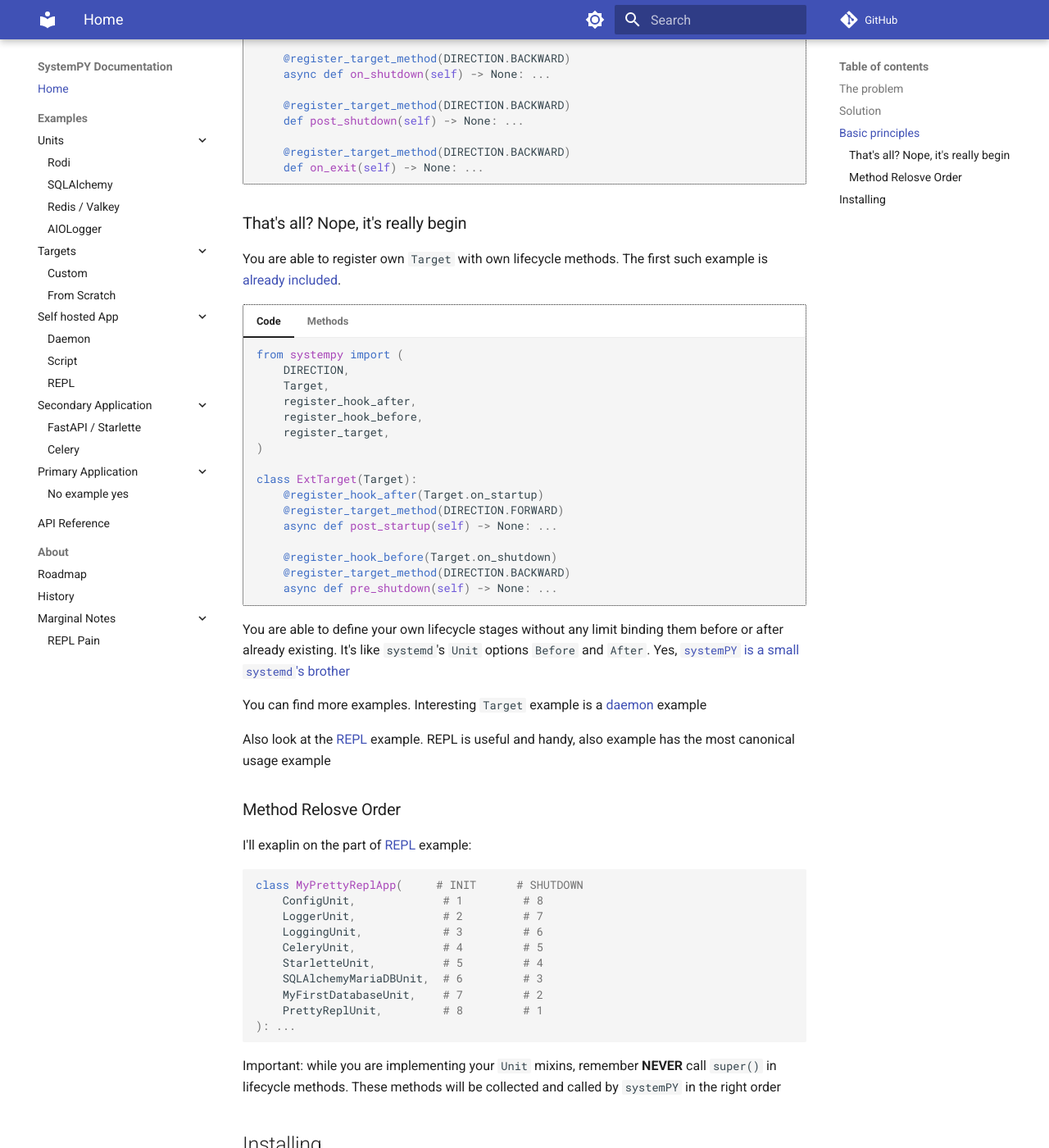
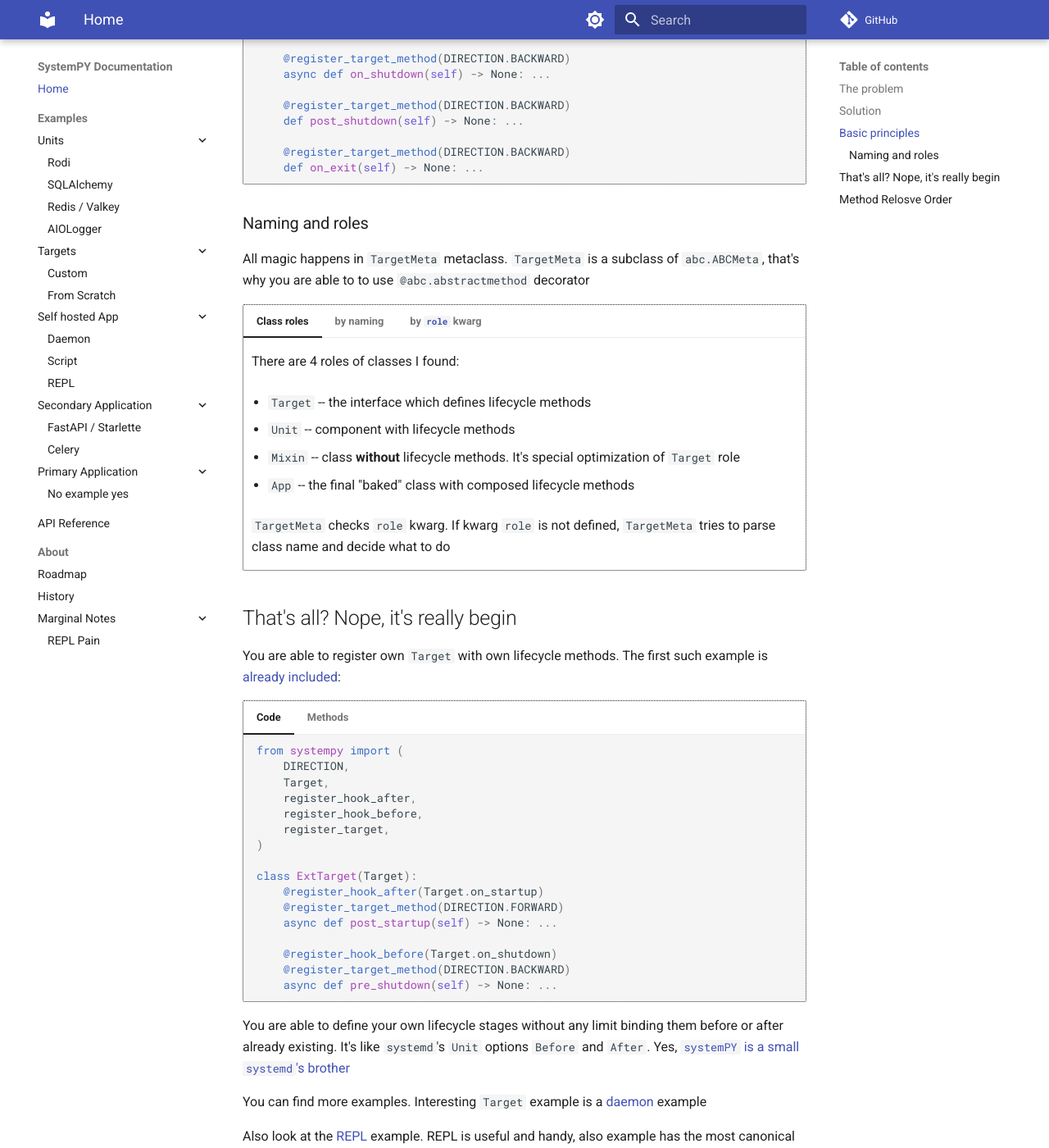
Before and after one commit to kai3341/systemPY, an MkDocs documentation site: the page built from docs/index.md, in a window 1280 px wide and 1400 px high, scrolled down 1965 px. Shown: the whole window at 82% size. Built offline with MkDocs 1.6.1 and Material for MkDocs 9.7.7, drawn with Linux system fonts in a browser that asks for light colours; comment, search, counter and statistics services are not loaded; some of the changed text lies outside the part shown.

Commit message:
Update docs

````diff
--- a/docs/index.md
+++ b/docs/index.md
@@ -151,11 +129,86 @@
     handled by `asyncio.gather` and will be executed in arbitrary order. You are
     able to use here both syncronous and asyncronous methods
 
-### That's all? Nope, it's really begin
 
-You are able to register own `Target` with own
-lifecycle methods. The first such example is
-[already included](https://github.com/kai3341/systemPY/blob/main/systempy/ext/target_ext.py).
+### Naming and roles
+
+All magic happens in `TargetMeta` metaclass. `TargetMeta` is a subclass of
+`abc.ABCMeta`, that's why you are able to to use `@abc.abstractmethod` decorator
+
+=== "Class roles"
+
+    There are 4 roles of classes I found:
+
+    * `Target` -- the interface which defines lifecycle methods
+
+    * `Unit` -- component with lifecycle methods
+
+    * `Mixin` -- class **without** lifecycle methods. It's special optimization of
+    `Target` role
+
+    * `App` -- the final "baked" class with composed lifecycle methods
+
+    `TargetMeta` checks `role` kwarg. If kwarg `role` is not defined, `TargetMeta`
+    tries to parse class name and decide what to do
+
+=== "by naming"
+
+    Here we are trying to manipulate class roles by class names. It's wery similar
+    to idea of [tailwind-css](https://tailwindcss.com/). You don't have to do any
+    extra import, just keep class naming:
+
+    * Classes with names, ends with `Target` or `TargetABC` / matches
+    `r'(\S*)Target(ABC)?$'`, will be interpreted as `Target` role
+
+    * Classes with names, ends with `Unit` or `UnitABC` / matches
+    `r'(\S*)Unit(ABC)?$'`, will be interpreted as `Unit` role
+
+    * Classes with names, ends with `Mixin` or `MixinABC` / matches
+    `r'(\S*)Mixin(ABC)?$'`, will be interpreted as `Mixin` role. Remember: the
+    `Mixin` role is a special optimisation of `Target` role and means the class
+    **does not have own lifecycle methods**
+
+    * Classes with names, ends with `App` / matches `r'(\S*)App$'`, will be
+    interpreted as `App` role
+
+    ```python
+    from systempy import Target
+
+    class MyTarget(Target): ...  # OK
+    class TargetMy(Target): ...  # ERROR
+
+    class MyMixin(Target): ...  # OK
+    class MixinMy(Target): ...  # ERROR
+    class MyMixinABC(Target): ...  # OK
+    class MixinABCMy(Target): ...  # ERROR
+
+    class MyUnit(Target): ...  # OK
+    class UnitMy(Target): ...  # ERROR
+
+    class MyApp(MyUnit): ...  # OK
+    class MyApplication(MyUnit): ...  # ERROR
+    ```
+
+=== "by `role` kwarg"
+
+    Sometimes you may prefer to pass to class explicit role. You can find such
+    examples in `systempy` code base too. When you are passing `role` kwargs,
+    `systempy` doesn't try to parse class name
+
+    ```python
+    from systempy import ROLE, Target
+
+    class MyTargetExample(Target, role=ROLE.TARGET): ... # OK
+    class MyBlahblahblah(Target, role=ROLE.MIXIN): ...  # OK
+    class MyFooDB(Target, role=ROLE.UNIT): ...  # OK
+    class MyBar(MyFooDB, role=ROLE.APP): ...  # OK
+    ```
+
+
+## That's all? Nope, it's really begin
+
+You are able to register own `Target` with own lifecycle methods. The first
+such example is [already included](https://github.com/kai3341/systemPY/blob/main/systempy/ext/target_ext.py):
 
 === "Code"
 
@@ -198,20 +251,17 @@
 Also look at the [REPL](./examples/self-hosted/repl.md) example. REPL is useful
 and handy, also example has the most canonical usage example
 
-### Method Relosve Order
+## Method Relosve Order
 
 I'll exaplin on the part of [REPL](./examples/self-hosted/repl.md) example:
 
 ```python
-class MyPrettyReplApp(     # INIT      # SHUTDOWN
-    ConfigUnit,             # 1         # 8
-    LoggerUnit,             # 2         # 7
-    LoggingUnit,            # 3         # 6
-    CeleryUnit,             # 4         # 5
-    StarletteUnit,          # 5         # 4
-    SQLAlchemyMariaDBUnit,  # 6         # 3
-    MyFirstDatabaseUnit,    # 7         # 2
-    PrettyReplUnit,         # 8         # 1
+class MyReplApp(    # INIT      # SHUTDOWN
+    ConfigUnit,     # 1         # 5
+    LoggerUnit,     # 2         # 4
+    MyFirstDBUnit,  # 3         # 3
+    RedisUnit,      # 4         # 2
+    PTReplUnit,     # 5         # 1
 ): ...
 ```
 
@@ -219,7 +269,7 @@
 `super()` in lifecycle methods. These methods will be collected and called
 by `systemPY` in the right order
 
-## Installing
+# Installing
 
 Install `systemPY` from [PyPI](https://pypi.org/project/systemPY/) **OR**
 from [github repository](https://github.com/kai3341/systemPY):
````
Also changed, not shown: other parts of docs/index.md (+0 -22 lines), docs/examples/self-hosted/repl.md (+13 -40 lines), docs/examples/target/custom.md (added, +1 -0 lines), docs/examples/target/from-scratch.md (added, +1 -0 lines), 2 other files.
